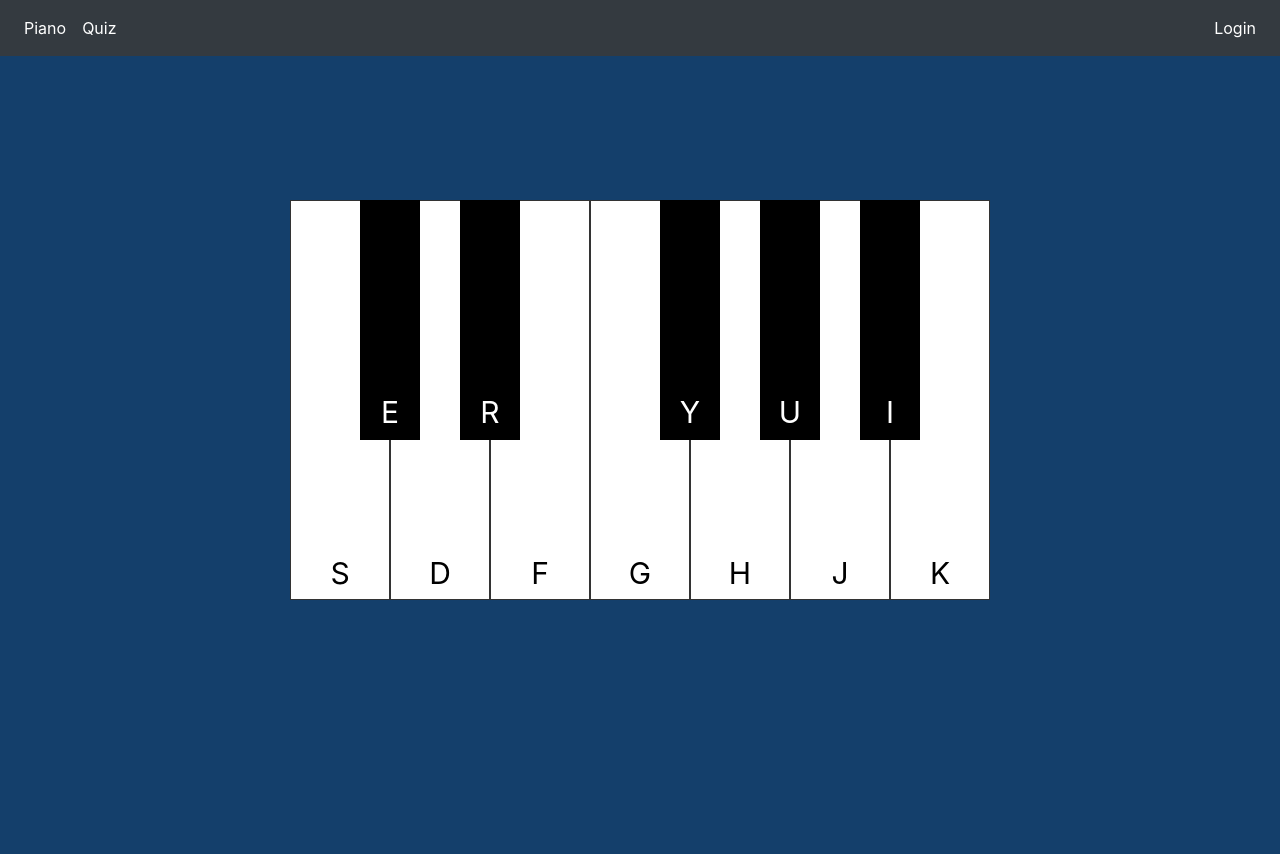
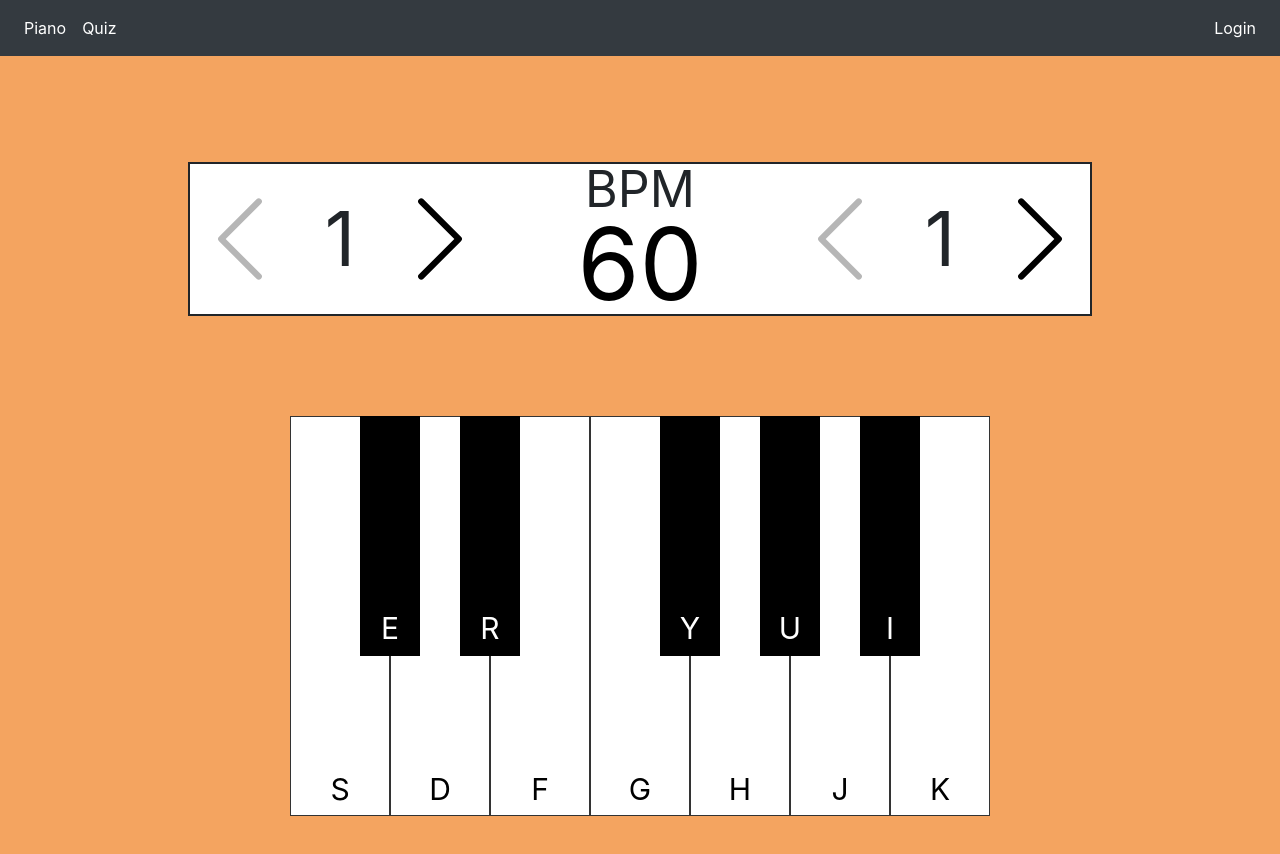
Before and after one commit to Reed22/MusicMakers, a React (Create React App) app: page / in a window 1280 px wide. Before the commit the page ends 800 px from the top, so only its background shows below. Built offline with nearby package versions, Linux system fonts and the light colour scheme; no server answers.

Commit message:
add polyrhythm component

```diff
--- a/public/index.css
+++ b/public/index.css
@@ -5,19 +5,103 @@
 }
 
 html body {
-  background-color: #143f6b;
-  color: white;
+  background-color:sandybrown;
+  padding: 0;
+  margin: 0;
+  margin-top: 56px;
 }
 
 body {
-  margin: 0;
   min-height: 100vh;
+  display: flex;
+  justify-content: center;
+}
+
+.polyrhythm {
+  margin-top: 106px;
+  width: 904px;
+  height: 154px;
+  display: flex;
+  flex-flow: row wrap;
+  border: solid;
+  border-width: 2px;
+}
+
+.polyrhythm-ctrl {
+  width: 300px;
+  height: 150px;
+  display: flex;
+}
+
+.polyrhythm-ctrl-btn {
+  width: 100px;
+  height: 150px;
+  background-color: white;
+  border-width: 0px;
+  transition-property: background-color;
+  transition-duration: 0.25s;
+  padding: 0px;
+  margin: 0px;
+}
+
+.polyrhythm-ctrl-btn:focus {
+  outline: none;
+  box-shadow: none;
+}
+
+.polyrhythm-ctrl-btn:hover {
+  background-color: lightgray;
+  -webkit-transition: background-color 250ms linear;
+  -ms-transition: background-color 250ms linear;
+  transition: background-color 250ms linear;
+}
+
+.polyrhythm-ctrl-number {
+  width: 100px;
+  height: 150px;
+  display: flex;
+  justify-content: center;
+  align-items: center;
+  font-size: 75px;
+}
+
+.polyrhythm-bpm-input {
+  width: 300px;
+  height: 100px;
+  display: flex;
+  flex-flow: row wrap;
+  justify-content: center;
+  align-items: center;
+  font-size: 100px;
+  border-width: 0px;
+}
+
+.polyrhythm-bpm-input:focus {
+  outline: none;
+  box-shadow: none;
+}
+
+.polyrhythm-bpm-text {
+  width: 300px;
+  height: 50px;
+  font-size: 50px;
+  display: flex;
+  justify-content: center;
+  align-items: center;
+}
+
+.polyrhythm-bpm-number {
+  width: 300px;
+  height: 100px;
+  font-size: 100px;
   display: flex;
   justify-content: center;
   align-items: center;
 }
 
 .piano {
+  margin-top: 100px;
+  justify-content: center;
   display: flex;
 }
 
@@ -30,6 +114,10 @@ body {
   z-index: 2;
 }
 
+.black:hover {
+  cursor: pointer;
+}
+
 .white {
   width: 100px;
   height: 400px;
@@ -37,6 +125,9 @@ body {
   border: 1px solid #333;
 }
 
+.white:hover {
+  cursor: pointer;
+}
 .key p {
   text-align: center;
   font-size: 30px;
--- a/public/index.html
+++ b/public/index.html
@@ -6,13 +6,27 @@
     <link rel="stylesheet" href="index.css" />
     <meta name="viewport" content="width=device-width, initial-scale=1" />
     <meta name="theme-color" content="#000000" />
-    <meta
-      name="piano test"
-    />
+    <meta name="piano test" />
     <title>Music Makers</title>
   </head>
   <body>
     <noscript>You need to enable JavaScript to run this app.</noscript>
     <div id="root"></div>
+
+    <script
+      src="https://code.jquery.com/jquery-3.3.1.slim.min.js"
+      integrity="sha384-q8i/X+965DzO0rT7abK41JStQIAqVgRVzpbzo5smXKp4YfRvH+8abtTE1Pi6jizo"
+      crossorigin="anonymous"
+    ></script>
+    <script
+      src="https://cdnjs.cloudflare.com/ajax/libs/popper.js/1.14.7/umd/popper.min.js"
+      integrity="sha384-UO2eT0CpHqdSJQ6hJty5KVphtPhzWj9WO1clHTMGa3JDZwrnQq4sF86dIHNDz0W1"
+      crossorigin="anonymous"
+    ></script>
+    <script
+      src="https://stackpath.bootstrapcdn.com/bootstrap/4.3.1/js/bootstrap.min.js"
+      integrity="sha384-JjSmVgyd0p3pXB1rRibZUAYoIIy6OrQ6VrjIEaFf/nJGzIxFDsf4x0xIM+B07jRM"
+      crossorigin="anonymous"
+    ></script>
   </body>
 </html>
--- a/src/components/App.jsx
+++ b/src/components/App.jsx
@@ -4,7 +4,7 @@ import { BrowserRouter as Router, Switch, Route } from 'react-router-dom';
 import Header from './Header';
 import Quiz from './Quiz';
 import Login from './Login';
-import Piano from './Piano';
+import Home from './Home';
 import GenericMessage from './GenericMessage';
 
 export default function App() {
@@ -15,7 +15,7 @@ export default function App() {
         <Switch>
           <Route exact path="/login" key="/login" render={() => <Login />} />
           <Route exact path="/quiz" key="/quiz" render={() => <Quiz />} />
-          <Route exact path="/" key="/" render={() => <Piano />} />
+          <Route exact path="/" key="/" render={() => <Home />} />
           <Route path="*" render={() => <GenericMessage message="404" />} />
         </Switch>
       </div>
--- /dev/null
+++ b/src/components/Home.jsx
@@ -0,0 +1,13 @@
+import React from 'react';
+
+import Piano from './Piano';
+import Polyrhythm from './Polyrhythm';
+
+export default function App() {
+  return (
+    <div>
+      <Polyrhythm />
+      <Piano />
+    </div>
+  );
+}
--- /dev/null
+++ b/src/components/Polyrhythm.jsx
@@ -0,0 +1,15 @@
+import React from "react";
+import PolyrhythmCtrl from "./PolyrhythmCtrl";
+import PolyrhythmBPMCtrl from "./PolyrhythmBPMCtrl";
+
+function Polyrhythm() {
+  return (
+    <div className="bg-white polyrhythm">
+      <PolyrhythmCtrl />
+      <PolyrhythmBPMCtrl />
+      <PolyrhythmCtrl />
+    </div>
+  );
+}
+
+export default Polyrhythm;
--- /dev/null
+++ b/src/components/PolyrhythmBPMCtrl.jsx
@@ -0,0 +1,49 @@
+import React, { Component } from "react";
+
+class PolyrhythmBPMCtrl extends Component {
+  constructor(props) {
+    super(props);
+    this.state = {
+      BPM: "60",
+    };
+
+    this.handleChange = this.handleChange.bind(this);
+  }
+
+  handleChange(event) {
+    const { value } = event.target;
+
+    let parsedValue = parseInt(value, 10);
+
+    if (value === "") {
+      // do not allow blank input
+      parsedValue = 0;
+    } else if (isNaN(parsedValue)) {
+      // do not update state since a valid a number was not inputted
+      return;
+    } else if (parsedValue > 300) {
+      parsedValue = 300;
+    }
+
+    this.setState({
+      BPM: parsedValue,
+    });
+  }
+  render() {
+    const { BPM } = this.state;
+
+    return (
+      <div className="polyrhythm-bpm-ctrl">
+        <div className="polyrhythm-bpm-text">BPM</div>
+        <input
+          className="polyrhythm-bpm-input text-center"
+          type="text"
+          value={BPM}
+          onChange={this.handleChange}
+        />
+      </div>
+    );
+  }
+}
+
+export default PolyrhythmBPMCtrl;
--- /dev/null
+++ b/src/components/PolyrhythmCtrl.jsx
@@ -0,0 +1,106 @@
+import React, { Component } from "react";
+
+class PolyrhythmCtrl extends Component {
+  constructor(props) {
+    super(props);
+    this.state = {
+      rhythm: 1,
+      disableIncrement: false,
+      disableDecrement: true,
+    };
+
+    this.handleIncrementClick = this.handleIncrementClick.bind(this);
+    this.handleDecrementClick = this.handleDecrementClick.bind(this);
+  }
+
+  handleIncrementClick() {
+    const { rhythm } = this.state;
+
+    if (rhythm === 11) {
+      this.setState({
+        disableIncrement: true,
+      });
+    } else if (rhythm === 1) {
+      this.setState({
+        disableDecrement: false,
+      });
+    }
+
+    this.setState(() => ({
+      rhythm: rhythm + 1,
+    }));
+  }
+
+  handleDecrementClick() {
+    const { rhythm } = this.state;
+
+    if (rhythm === 2) {
+      this.setState({
+        disableDecrement: true,
+      });
+    } else if (rhythm === 12) {
+      this.setState({
+        disableIncrement: false,
+      });
+    }
+
+    this.setState(() => ({
+      rhythm: rhythm - 1,
+    }));
+  }
+
+  andleDecrementClick() {}
+
+  render() {
+    const { rhythm, disableIncrement, disableDecrement } = this.state;
+
+    return (
+      <div className="polyrhythm-ctrl">
+        <button
+          type="button"
+          className="polyrhythm-ctrl-btn"
+          onClick={this.handleDecrementClick}
+          disabled={disableDecrement}
+        >
+          <svg
+            width="100px"
+            height="100px"
+            viewBox="0 0 16 16"
+            className="bi bi-chevron-right"
+            fill="currentColor"
+            v
+            xmlns="http://www.w3.org/2000/svg"
+          >
+            <path
+              fillRule="evenodd"
+              d="M11.354 1.646a.5.5 0 0 1 0 .708L5.707 8l5.647 5.646a.5.5 0 0 1-.708.708l-6-6a.5.5 0 0 1 0-.708l6-6a.5.5 0 0 1 .708 0z"
+            />
+          </svg>
+        </button>
+        <div className="polyrhythm-ctrl-number">{rhythm}</div>
+        <button
+          type="button"
+          className="polyrhythm-ctrl-btn"
+          onClick={this.handleIncrementClick}
+          disabled={disableIncrement}
+        >
+          <svg
+            width="100px"
+            height="100px"
+            viewBox="0 0 16 16"
+            className="bi bi-chevron-right"
+            fill="currentColor"
+            xmlns="http://www.w3.org/2000/svg"
+          >
+            <path
+              fillRule="evenodd"
+              d="M4.646 1.646a.5.5 0 0 1 .708 0l6 6a.5.5 0 0 1 0 .708l-6 6a.5.5 0 0 1-.708-.708L10.293 8 4.646 2.354a.5.5 0 0 1 0-.708z"
+            />
+          </svg>
+        </button>
+      </div>
+    );
+  }
+}
+
+export default PolyrhythmCtrl;
```
